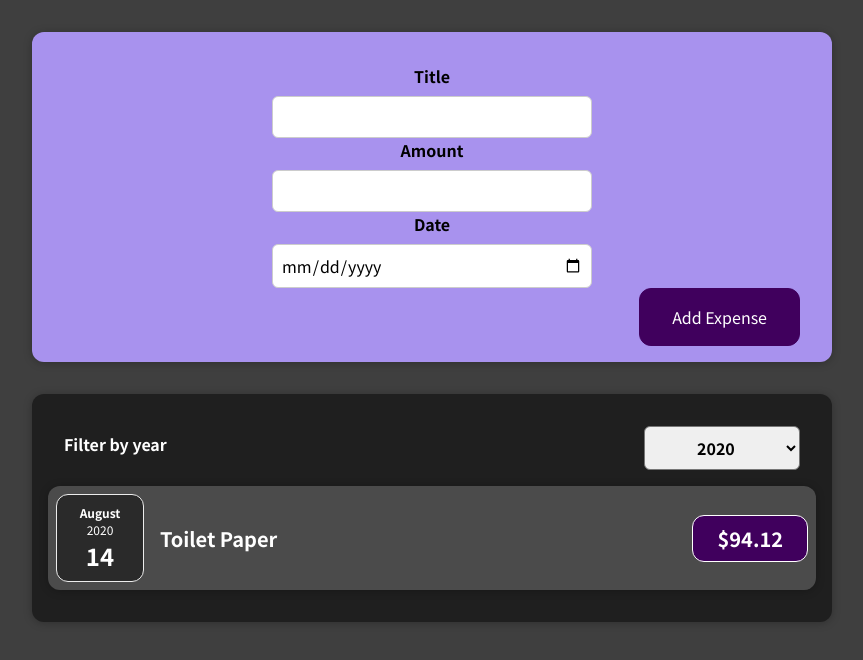
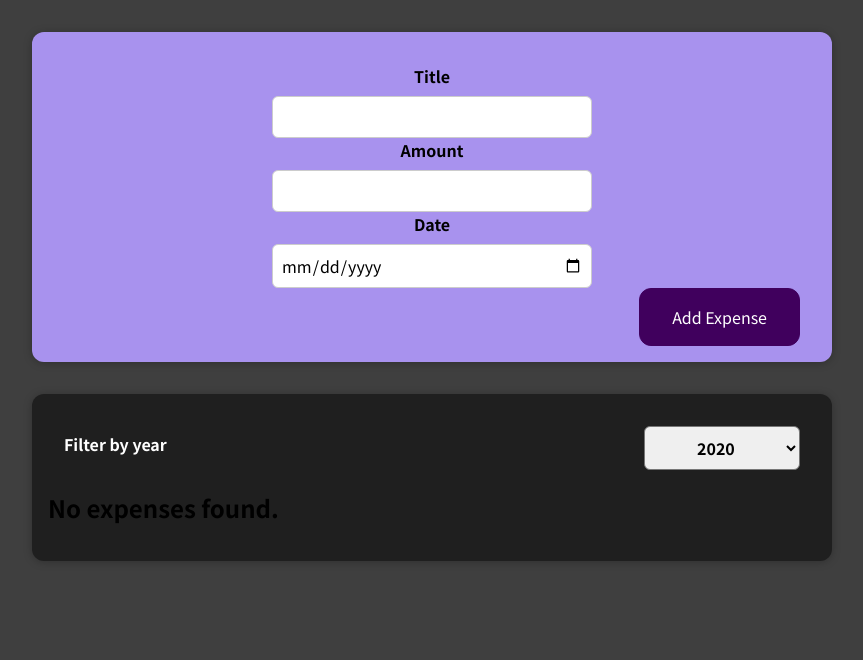
Before and after one commit to jalonghurst/expenses_dashboard, a React (Create React App) app: page / in a window 1280 px wide. Shown: the top 660 px of the page, without its empty margins (208-1071 px from the left). Built offline with nearby package versions, Linux system fonts and the light colour scheme.

Commit message:
Changes to ExpensesList.js

```diff
--- a/src/components/Expenses/Expenses.js
+++ b/src/components/Expenses/Expenses.js
@@ -1,7 +1,6 @@
 import React,{useState} from "react";
 
-
-import ExpenseItem from "./ExpenseItem";
+import ExpensesList from "./ExpensesList";
 import Card from "../UI/Card";
 import ExpensesFilter from "./ExpensesFilter";
 import "./Expenses.css";
@@ -17,18 +16,6 @@
     return expense.date.getFullYear().toString() === filteredYear;
   });
 
-  let expensesContent = <p>No expenses found.</p>;
-
-  if (filterExpenses.length > 0) {
-    expensesContent = filterExpenses.map((expense) => (
-      <ExpenseItem
-        key={expense.id}
-        title={expense.title}
-        amount={expense.amount}
-        date={expense.date}
-        />
-    ));
-  }
 
   return (
     <div>
@@ -37,7 +24,7 @@
         selected={filteredYear}
         onChangeFilter = {filterChangeHandler}
         />
-        {expensesContent}
+        <ExpensesList items={filterExpenses}/>
       </Card>
     </div>
   );
--- a/src/components/Expenses/ExpensesList.js
+++ b/src/components/Expenses/ExpensesList.js
@@ -0,0 +1,22 @@
+import React from 'react';
+import ExpenseItem from './ExpenseItem';
+import './ExpensesList.css';
+
+const ExpensesList = props => {
+     if (props.items.length > 0) {
+       return <h2 className="expenses-list_fallback">No expenses found.</h2>;
+     }
+
+    return <ul className="expenses-list">
+        {props.items.map((expense) => (
+         <ExpenseItem
+           key={expense.id}
+           title={expense.title}
+           amount={expense.amount}
+           date={expense.date}
+         />
+       ))};
+    </ul>
+};
+
+export default ExpensesList;
```
